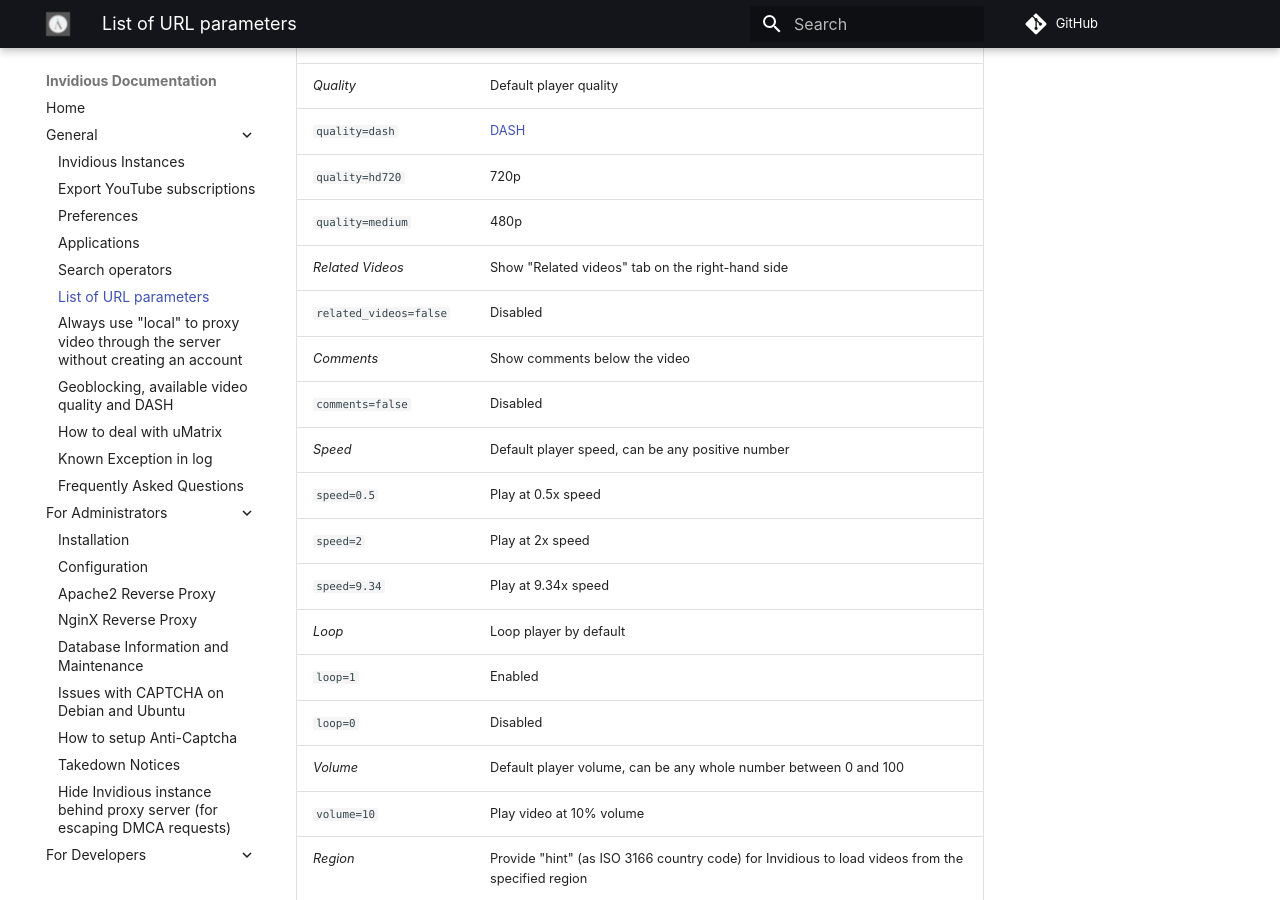
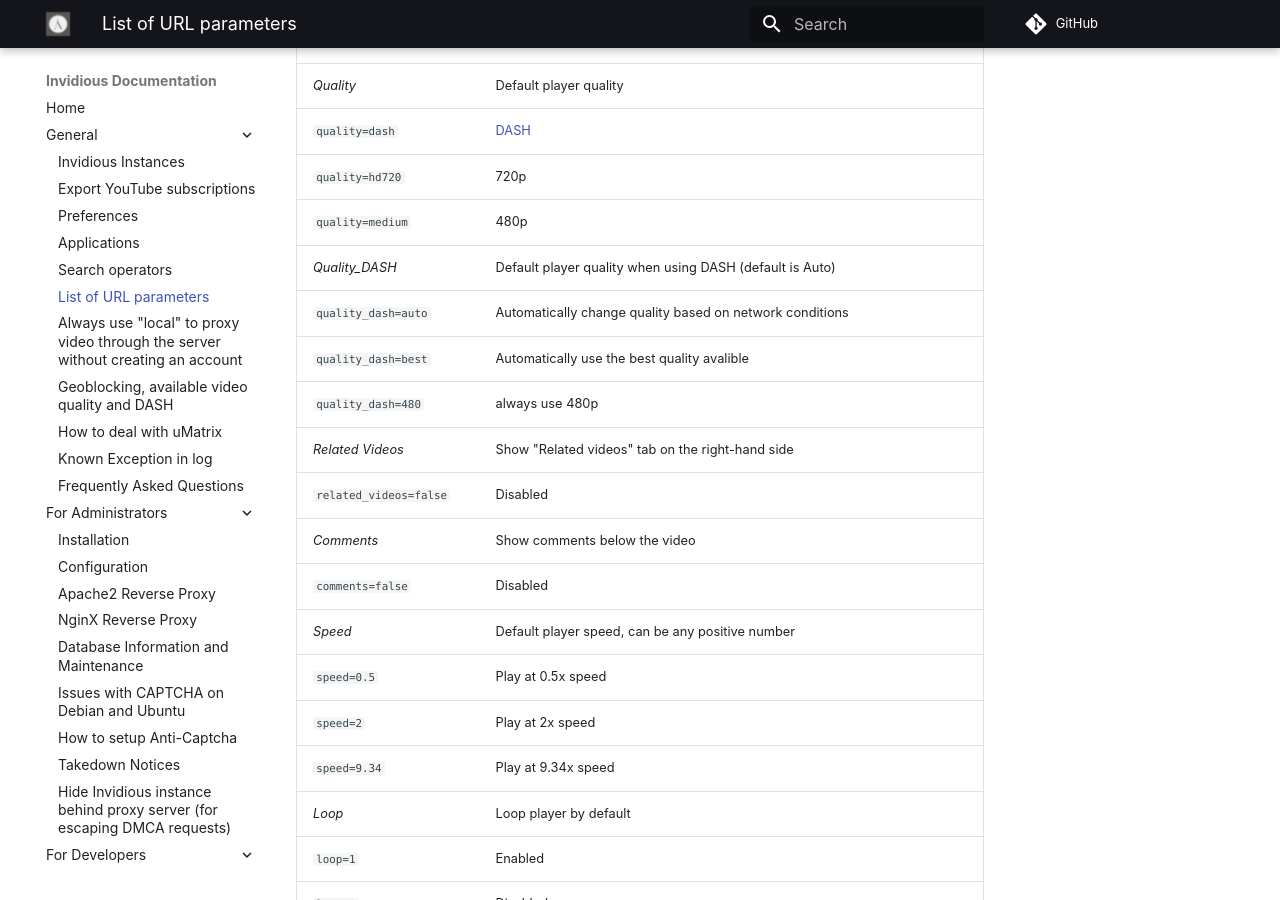
Before and after one commit to iv-org/documentation, an MkDocs documentation site: the page built from docs/url-parameters.md, in a window 1280 px wide and 900 px high, scrolled down 2201 px. Built offline with MkDocs 1.6.1 and Material for MkDocs 9.7.7, drawn with Linux system fonts in a browser that asks for light colours; comment, search, counter and statistics services are not loaded.

Commit message:
Update with quality_dash preference
The documentation has been updated to include the quality_dash preference to enforce preferred quality using dash.

```diff
--- a/docs/url-parameters.md
+++ b/docs/url-parameters.md
@@ -52,6 +52,10 @@ _This list is incomplete. You can help by expanding it._
 | `quality=dash`                               | [DASH](https://en.wikipedia.org/wiki/Dynamic_Adaptive_Streaming_over_HTTP)                                                                                                                |
 | `quality=hd720`                              | 720p                                                                                                                                                                                      |
 | `quality=medium`                             | 480p                                                                                                                                                                                      |
+| _Quality_DASH_                                    | Default player quality when using DASH (default is Auto)                                                                                                                                                                  |
+| `quality_dash=auto`                               | Automatically change quality based on network conditions                                                                                                              |
+| `quality_dash=best`                              | Automatically use the best quality avalible                                                                                                                                                                                     |
+| `quality_dash=480`                             | always use 480p                                                                                                                                                                                      |
 | _Related Videos_                             | Show "Related videos" tab on the right-hand side |
 | `related_videos=false`                       | Disabled              |
 | _Comments_                                   | Show comments below the video|
```
